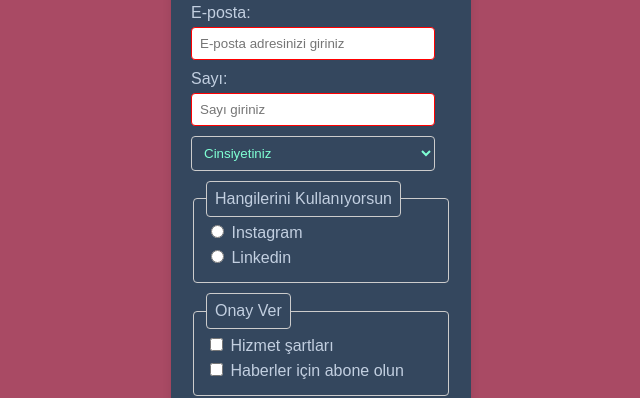
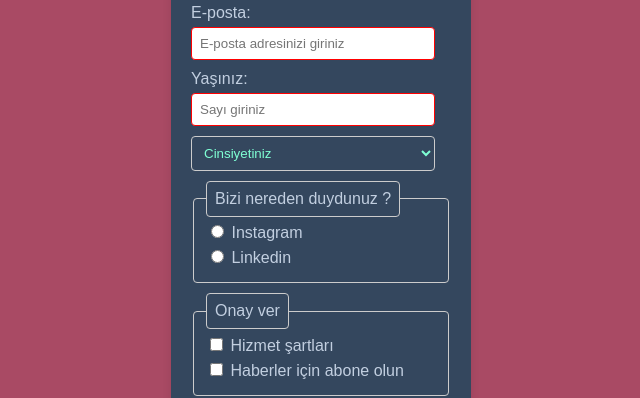
Before and after one commit to gokselgurluk/Patika-Frontend, a plain HTML site: page week1/Ödev - Kayıt Formu/index.html in a window 1280 px wide. Shown: the part 196-594 px from the top of the page, 319-959 px from the left. Drawn offline with Linux system fonts and the light colour scheme.

Commit message:
tasarım duzenlenmeleri

```diff
--- a/week1/Ödev - Kayıt Formu/index.html
+++ b/week1/Ödev - Kayıt Formu/index.html
@@ -99,7 +99,7 @@
         <label id="email-label" for="email">E-posta:</label>
         <input type="email" id="email" name="email" placeholder="E-posta adresinizi giriniz" required>
 
-        <label id="number-label" for="number">Sayı:</label>
+        <label id="number-label" for="number">Yaşınız:</label>
         <input type="number" id="number" name="number" placeholder="Sayı giriniz" min="1" max="100" required>
 
 
@@ -110,13 +110,13 @@
         </select>
 
         <fieldset>
-            <legend>Hangilerini Kullanıyorsun</legend>
+            <legend>Bizi nereden duydunuz ?</legend>
             <label><input type="radio" name="radios" value="option1" required> Instagram</label>
             <label><input type="radio" name="radios" value="option2"> Linkedin</label>
         </fieldset>
 
         <fieldset>
-            <legend>Onay Ver</legend>
+            <legend>Onay ver</legend>
             <label><input type="checkbox" name="checkbox1" value="value1" required> Hizmet şartları</label>
             <label><input type="checkbox" name="checkbox2" value="value2"> Haberler için abone olun</label>
         </fieldset>
```
